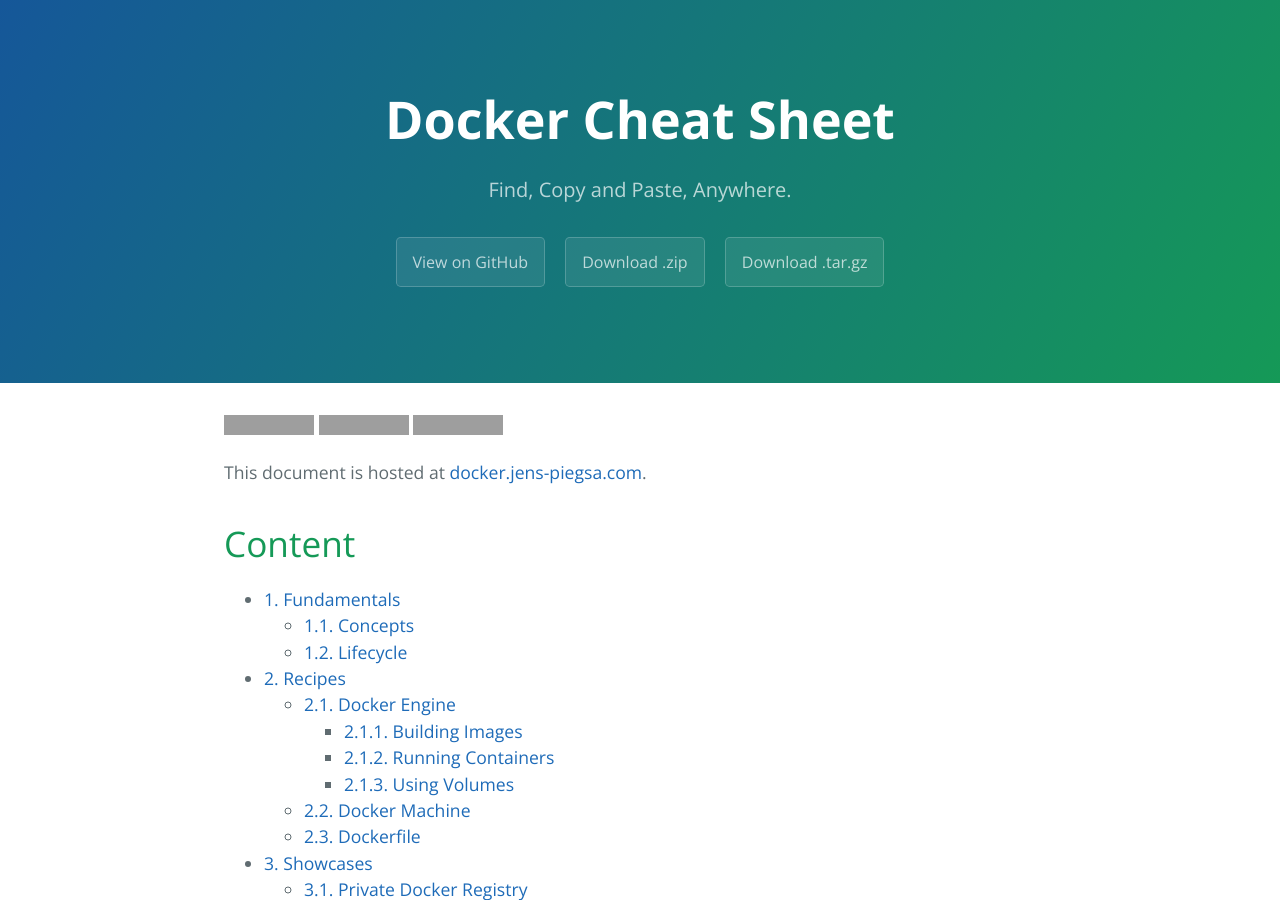
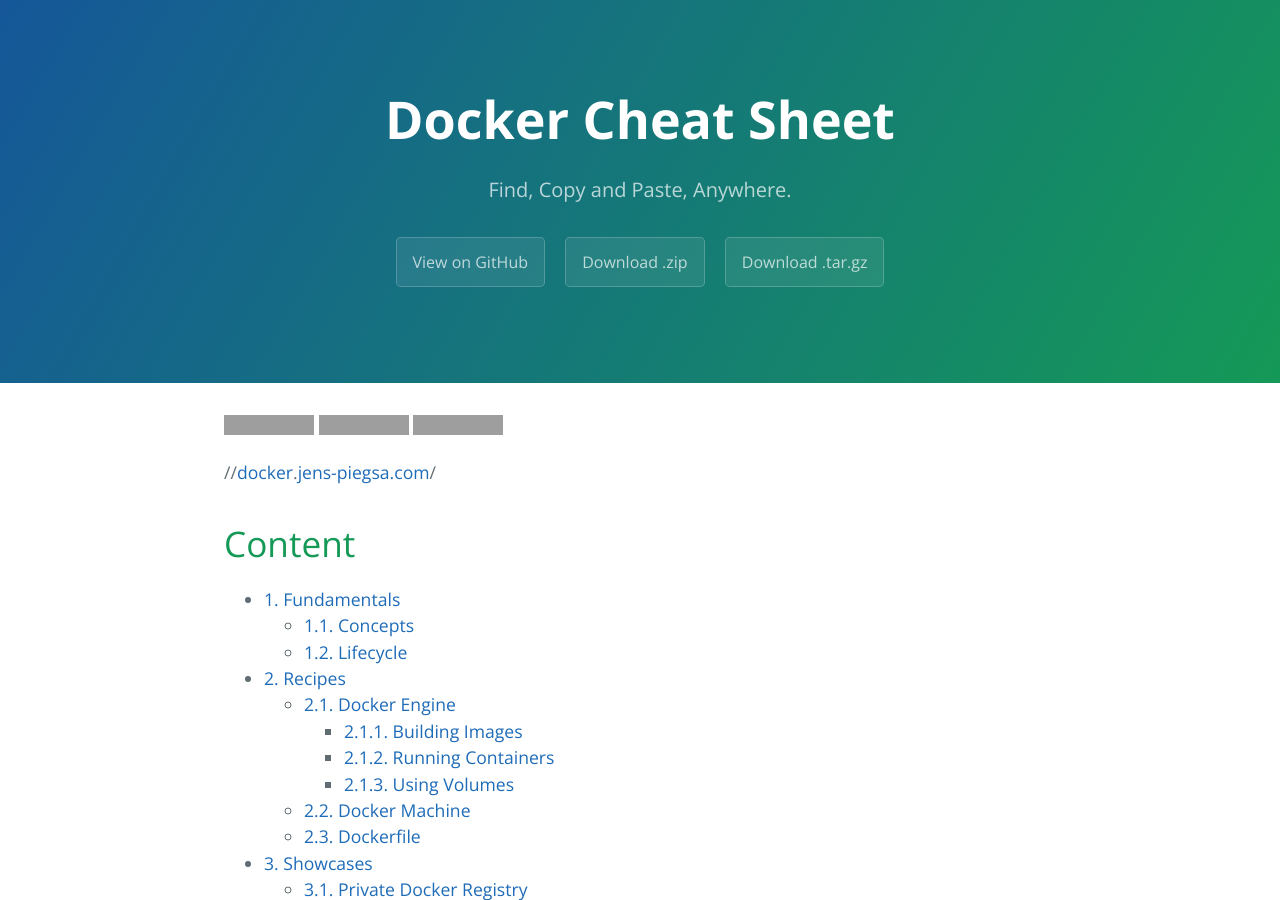
Before and after one commit to JensPiegsa/docker-cheat-sheet, a Jekyll site: the page built from index.md, in a window 1280 px wide and 900 px high. Built offline with Jekyll 4.4.1, drawn with Linux system fonts in a browser that asks for light colours; grey boxes are pictures that could not be loaded.

Commit message:
revision

```diff
--- a/index.md
+++ b/index.md
@@ -6,7 +6,7 @@
 [![Fork on GitHub](https://img.shields.io/github/forks/JensPiegsa/docker-cheat-sheet.svg?style=flat&label=Fork%20on%20GitHub&color=blue)](https://github.com/JensPiegsa/docker-cheat-sheet/edit/master/README.md#fork-destination-box)
 [![Issues](https://img.shields.io/github/issues-raw/JensPiegsa/docker-cheat-sheet.svg?style=flat&label=Comments%2FIssues)](https://github.com/JensPiegsa/docker-cheat-sheet/issues)
 
-This document is hosted at [docker.jens-piegsa.com](http://docker.jens-piegsa.com/).
+//[docker](http://docker.jens-piegsa.com/).[jens-piegsa.com](http://jens-piegsa.com/)/
 
 # Content
 
@@ -554,3 +554,10 @@
 ## Contribute
 
 Feel free to fork this project, send me pull requests, and issues through the project's [GitHub page](https://github.com/JensPiegsa/docker-cheat-sheet/).
+
+
+
+
+<div style="display: flex; flex-direction: row; align-items: strech; border-radius:50%;">
+<div><img alt="Jens Piegsa" src="https://www.gravatar.com/avatar/fdbfb212d2038a490dd698a73c65b0673a187ba0?s=60" style="" /></div><div>Jens Piegsa</div>
+</div>
```
